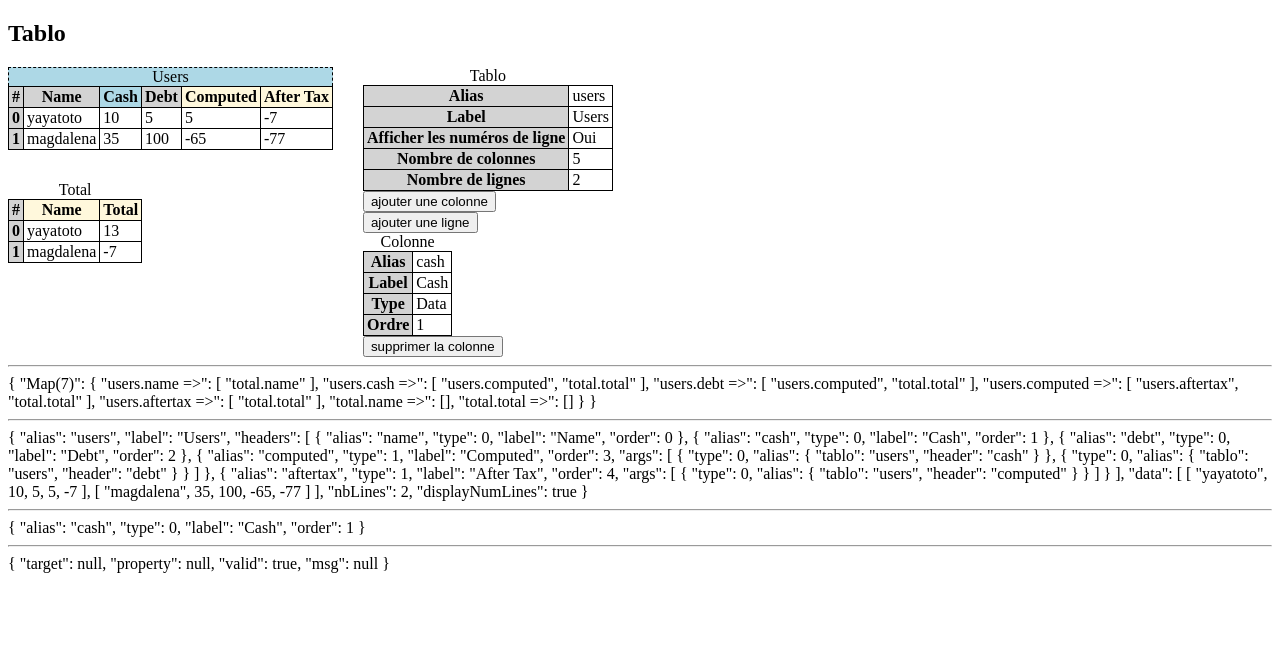
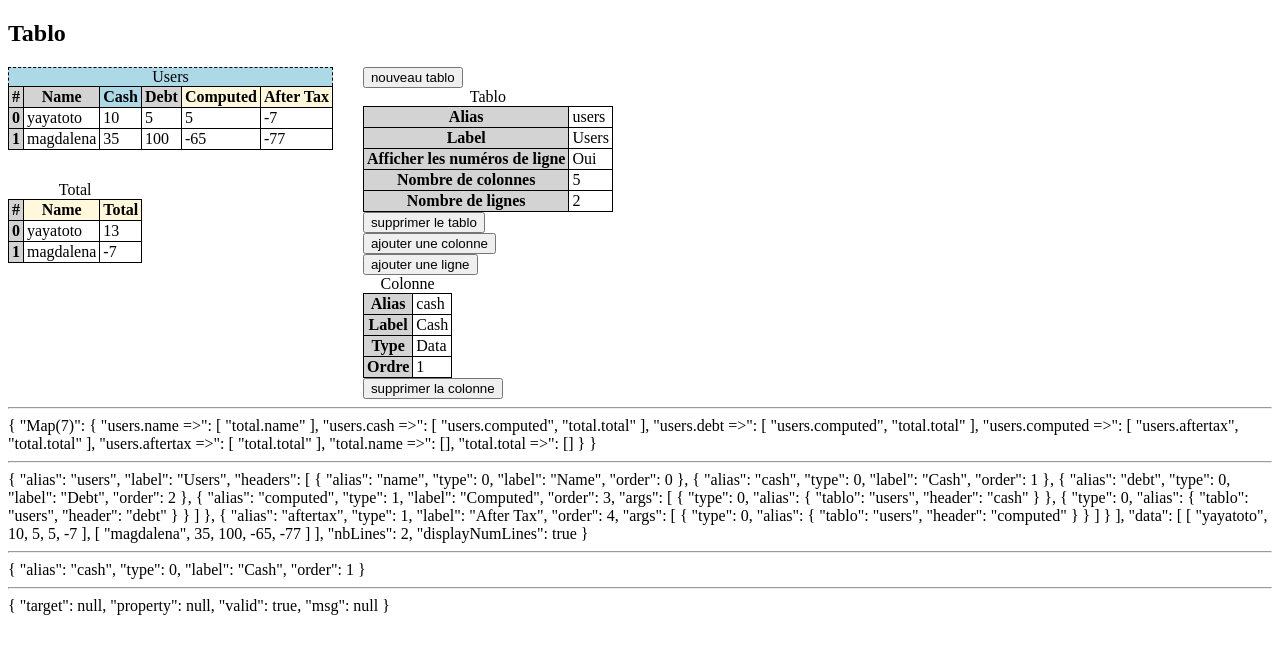
Before and after one commit to buthanoid/tablos, a Vue app: page / in a window 1280 px wide. Both pictures are taken after a click on the element "Cash". Shown: the top 654 px of the page. Built offline with nearby package versions, Linux system fonts and the light colour scheme.

Commit message:
delTablo. readme

```diff
--- a/src/App.vue
+++ b/src/App.vue
@@ -16,6 +16,7 @@
 			></tablo-comp>
 		</div>
 		<div class="column-right" >
+			<button @click="newTablo" >nouveau tablo</button>
 			<tablo-infos
 				v-if="selectedTablo.alias != null"
 				:alias="selectedTablo.alias"
@@ -24,11 +25,12 @@
 				:nb-headers="selectedTablo.headers.length"
 				:nb-lines="selectedTablo.nbLines"
 				:edit="edit"
-				@add-new-header="addNewHeader"
-				@add-new-line="addNewLine"
+				@del-tablo="delTablo"
+				@add-new-header="newHeader"
+				@add-new-line="newLine"
 				@start-edit="startEdit"
-				@change-edit="changeEdit"
-				@submit-edit="submitEdit"
+				@change-edit="changeEditTablo"
+				@submit-edit="submitEditTablo"
 				@cancel-edit="cancelEdit"
 			></tablo-infos>
 			<header-infos
@@ -40,8 +42,8 @@
 				:nb-headers="selectedTablo.headers.length"
 				:edit="edit"
 				@start-edit="startEdit"
-				@change-edit="changeEdit"
-				@submit-edit="submitEdit"
+				@change-edit="changeEditHeader"
+				@submit-edit="submitEditHeader"
 				@cancel-edit="cancelEdit"
 				@delete-header="deleteHeader"
 			></header-infos>
@@ -63,9 +65,9 @@ import TabloInfos from "./components/TabloInfos.vue";
 import HeaderInfos from "./components/HeaderInfos.vue";
 import * as TabLib from "./tablos.js";
 import { validTabloProperty, validHeaderProperty } from "./validators.js";
-const getByAlias = TabLib.getByAlias;
 
 export default {
+	components: { TabloComp, TabloInfos, HeaderInfos },
  	data: function ()	{
 		return {
 			tabenv: TabLib.newTabenv(),
@@ -81,9 +83,21 @@ export default {
 	},
 	created: created,
 	methods: {
-		addNewHeader: function (alias) {
+		newTablo: function () {
+			var i = 0;
+			while (this.tabenv.tablos.has("newtablo" + i)) i++;
+			TabLib.newTablo(this.tabenv, "newtablo" + i, "New Tablo " + i);
+			this.selectTablo("newtablo" + i);
+		},
+		delTablo: function () {
+			TabLib.delTablo(this.tabenv, this.selectedTablo);
+			this.selectNothing();
+		},
+		newHeader: function () {
 			var i = 0 ;
-			while (getByAlias(this.selectedTablo.headers, "newheader" + i)) {
+			while (
+				TabLib.getByAlias(this.selectedTablo.headers, "newheader" + i)
+			){
 				i++;
 			}
 			TabLib.newDataHeader(
@@ -92,14 +106,15 @@ export default {
 			);
 			this.selectHeader(this.selectedTablo.alias, "newheader" + i);
 		},
-		addNewLine: function (alias) {
-			TabLib.addNewLine(this.tabenv, this.tabenv.tablos.get(alias));
+		newLine: function () {
+			TabLib.addNewLine(this.tabenv, this.selectedTablo);
+		},
+		selectNothing: function () {
+			this.selectedTablo = { alias: null };
+			this.selectedHeader = { alias: null };
 		},
 		selectTablo: function (tabloAlias) {
-			if (tabloAlias == this.selectedTablo.alias) {
-				this.selectedTablo = { alias: null };
-				this.selectedHeader = { alias: null };
-			}
+			if (tabloAlias == this.selectedTablo.alias) this.selectNothing();
 			else {
 				this.selectedTablo = this.tabenv.tablos.get(tabloAlias);
 				this.selectedHeader = { alias: null };
@@ -114,7 +129,7 @@ export default {
 			else {
 				this.selectedTablo = this.tabenv.tablos.get(tabloAlias);
 				this.selectedHeader =
-					getByAlias(this.selectedTablo.headers, headerAlias);
+					TabLib.getByAlias(this.selectedTablo.headers, headerAlias);
 			}
 			this.cancelEdit();
 		},
@@ -124,43 +139,10 @@ export default {
 			this.edit.valid = true;
 			this.edit.msg = "";
 		},
-		validEdit: function (newValue) {
-			switch (this.edit.target) {
-				case "header":
-					var res = validHeaderProperty(
-						this.tabenv.tablos,
-						this.selectedTablo, this.selectedHeader,
-						this.edit.property, newValue
-					);
-					this.edit.valid = res.valid;
-					this.edit.msg = res.msg;
-					break;
-				case "tablo":
-					var res = validTabloProperty(
-						this.tabenv, this.selectedTablo,
-						this.edit.property, newValue
-					);
-					this.edit.valid = res.valid;
-					this.edit.msg = res.msg;
-					break;
-				default: console.log("unmanaged target for validEdit");
-			}
-		},
-		changeEdit: function (newValue) {
-			this.validEdit(newValue);
-		},
-		submitEdit: function (newValue) {
-			switch (this.edit.target) {
-				case "header":
-					submitEditHeader.call(this, newValue);
-					break;
-				case "tablo":
-					submitEditTablo.call(this, newValue);
-					break;
-				default: console.log("unmanaged target for submitEdit");
-			}
-			this.cancelEdit();
-		},
+		changeEditTablo: changeEditTablo,
+		changeEditHeader: changeEditHeader,
+		submitEditTablo: submitEditTablo,
+		submitEditHeader: submitEditHeader,
 		cancelEdit: function () {
 			this.edit.target = null;
 			this.edit.property = null;
@@ -195,11 +177,19 @@ export default {
 			});
 			return headersList;
 		}
-	},
-  	components: { TabloComp, TabloInfos, HeaderInfos }
+	}
 };
 
-function submitEditHeader (newValue) {
+function changeEditTablo (newValue) {
+	var res = validTabloProperty(
+		this.tabenv, this.selectedTablo,
+		this.edit.property, newValue
+	);
+	this.edit.valid = res.valid;
+	this.edit.msg = res.msg;
+}
+
+function changeEditHeader (newValue) {
 	var res = validHeaderProperty(
 		this.tabenv.tablos,
 		this.selectedTablo, this.selectedHeader,
@@ -207,51 +197,6 @@ function submitEditHeader (newValue) {
 	);
 	this.edit.valid = res.valid;
 	this.edit.msg = res.msg;
-	if (this.edit.valid) {
-		switch (this.edit.property) {
-			case "alias":
-				TabLib.updHeaderAlias(
-					this.tabenv, this.selectedTablo,
-					this.selectedHeader.alias,
-					newValue
-				);
-				break;
-			case "label":
-				this.selectedHeader.label = newValue;
-				break;
-			case "type":
-				TabLib.updHeaderType (
-					this.tabenv, this.selectedTablo,
-					this.selectedHeader, newValue
-				);
-				break;
-			case "order":
-				TabLib.updHeaderOrder(
-					this.tabenv, this.selectedTablo,
-					this.selectedHeader, newValue
-				);
-				break;
-			case "args":
-				TabLib.updHeaderArgs(
-					this.tabenv, this.selectedTablo,
-					this.selectedHeader, newValue
-				);
-				TabLib.updFuncHeaderCells(
-					this.tabenv, this.selectedTablo, this.selectedHeader
-				);
-				break;
-			case "func":
-				var code = "\"use strict\"; return ( " + newValue + " ); ";
-				var f = new Function(code) ();
-				TabLib.updHeaderFunc(
-					this.tabenv, this.selectedTablo,
-					this.selectedHeader, f
-				);
-				break;
-			default: console.log("unknown property");
-		}
-	}
-	else console.log("unvalid newValue for submitEditHeader : " + newValue);
 }
 
 function submitEditTablo (newValue) {
@@ -261,7 +206,10 @@ function submitEditTablo (newValue) {
 	);
 	this.edit.valid = res.valid;
 	this.edit.msg = res.msg;
-	if (this.edit.valid) {
+	if (! this.edit.valid) {
+		console.log("unvalid newValue for submitEditTablo : " + newValue);
+		return false;
+	}
 	switch (this.edit.property) {
 		case "alias":
 			TabLib.updTabloAlias(this.tabenv, this.selectedTablo, newValue);
@@ -274,8 +222,61 @@ function submitEditTablo (newValue) {
 			break;
 		default: console.log("unknown property");
 	}
+	this.cancelEdit();
+	return true;
 }
-	else console.log("unvalid newValue for submitEditTablo : " + newValue);
+
+function submitEditHeader (newValue) {
+	var res = validHeaderProperty(
+		this.tabenv.tablos,
+		this.selectedTablo, this.selectedHeader,
+		this.edit.property, newValue
+	);
+	this.edit.valid = res.valid;
+	this.edit.msg = res.msg;
+	if (! this.edit.valid) {
+		console.log("unvalid newValue for submitEditHeader : " + newValue);
+		return false;
+	}
+	switch (this.edit.property) {
+		case "alias":
+			TabLib.updHeaderAlias(
+				this.tabenv, this.selectedTablo,
+				this.selectedHeader.alias, newValue
+			);
+			break;
+		case "label":
+			this.selectedHeader.label = newValue;
+			break;
+		case "type":
+			TabLib.updHeaderType (
+				this.tabenv, this.selectedTablo, this.selectedHeader, newValue
+			);
+			break;
+		case "order":
+			TabLib.updHeaderOrder(
+				this.tabenv, this.selectedTablo, this.selectedHeader, newValue
+			);
+			break;
+		case "args":
+			TabLib.updHeaderArgs(
+				this.tabenv, this.selectedTablo, this.selectedHeader, newValue
+			);
+			TabLib.updFuncHeaderCells(
+				this.tabenv, this.selectedTablo, this.selectedHeader
+			);
+			break;
+		case "func":
+			var code = "\"use strict\"; return (" + newValue + ");";
+			var f = new Function(code) ();
+			TabLib.updHeaderFunc(
+				this.tabenv, this.selectedTablo, this.selectedHeader, f
+			);
+			break;
+		default: console.log("unknown property");
+	}
+	this.cancelEdit();
+	return true;
 }
 
 function created () {
--- a/src/components/TabloInfos.vue
+++ b/src/components/TabloInfos.vue
@@ -72,18 +72,15 @@
 			<span v-if="edit.msg" >{{edit.msg}}</span>
 		</p>
 	</div>
-	<button @click="$emit('addNewHeader', alias)" >
-		<span>ajouter une colonne</span>
-	</button> <br />
-	<button @click="$emit('addNewLine', alias)" >
-		<span>ajouter une ligne</span>
-	</button>
+	<button @click="delTablo" >supprimer le tablo</button> <br />
+	<button @click="addNewHeader" >ajouter une colonne</button> <br />
+	<button @click="addNewLine" >ajouter une ligne</button>
 </template>
 
 <script>
 export default {
 	emits: [
-		"addNewHeader", "addNewLine",
+		"delTablo", "addNewHeader", "addNewLine",
 		"startEdit", "changeEdit", "submitEdit", "cancelEdit"
 	],
 	props: [
@@ -111,13 +108,12 @@ export default {
 			this.editForm = this.$props[property];
 			this.$emit("startEdit", "tablo", property);
 		},
-		changeEdit: function () {
-			this.$emit("changeEdit", this.editForm);
-		},
-		submitEdit: function () {
-			this.$emit("submitEdit", this.editForm) ;
-		},
-		cancelEdit: function () { this.$emit("cancelEdit") }
+		changeEdit: function () { this.$emit("changeEdit", this.editForm) },
+		submitEdit: function () { this.$emit("submitEdit", this.editForm) },
+		cancelEdit: function () { this.$emit("cancelEdit") },
+		delTablo: function () { this.$emit("delTablo") },
+		addNewHeader: function () { this.$emit("addNewHeader") },
+		addNewLine: function () { this.$emit("addNewLine") }
 	},
 	computed: {
 		isEdited: function () { return this.edit.target == "tablo" ; },
--- a/src/tablos.js
+++ b/src/tablos.js
@@ -10,6 +10,7 @@ export {
 	TABTYPEARG,
 	newTabenv,
 	newTablo,
+	delTablo,
 	newDataHeader,
 	newFuncHeader,
 	delHeader,
@@ -64,6 +65,24 @@ function newTablo (tabenv, alias, label) {
 	return tablo;
 }
 
+function delTablo (tabenv, tablo) {
+
+	if (! tabenv.tablos.has(tablo.alias)) {
+		console.log("cannot find in the tabenv : tablo " + tablo.alias);
+		return false;
+	}
+
+	// delete headers (this will delete follows too)
+	// we first get the aliases because delHeader change
+	// tablo.headers length, so a tablo.headers.forEach won't work
+	var headersAliases = tablo.headers.map(function (h) { return h.alias });
+	headersAliases.forEach(function(ha) { delHeader(tabenv, tablo, ha) });
+
+	tabenv.tablos.delete(tablo.alias)
+
+	return true;
+}
+
 function newHeader (tabenv, tablo, alias, type, label) {
 	if (getByAlias(tablo.headers, alias)) {
 		console.log("already existing alias");
@@ -102,6 +121,10 @@ function newFuncHeader (tabenv, tablo, alias, label, args, func) {
 
 function delHeader (tabenv, tablo, alias) {
 	var header = getByAlias(tablo.headers, alias);
+	var headerFullAlias = aliasesToStr(tablo.alias, header.alias);
+
+	// delete follows by setting no arguments
+	updHeaderArgs(tabenv, tablo, header, []);
 
 	// delete data
 	for (var numLine = 0; numLine < tablo.nbLines ; numLine ++) {
@@ -115,19 +138,6 @@ function delHeader (tabenv, tablo, alias) {
 	for (var i = 0; i < tablo.headers.length; i ++) {
 		tablo.headers[i].order = i ;
 	}
-
-	var fullalias = aliasesToStr(tablo.alias, header.alias);
-	var followers = tabenv.follows.get(fullalias);
-
-	// delete follows
-	//tabenv.follows.delete(fullalias);
-	tabenv.follows.forEach(function (value, key) {
-		if (value.includes(fullalias)) {
-			tabenv.follows.set(key, value.filter(function (follow) {
-				return follow != fullalias;
-			}));
-		}
-	});
 
 	// set to null : args which were pointing to the deleted header
 	/*followers.forEach(function (follower) {
```
Also changed, not shown: 1 other file (tests, documents, lock files or other folders). Lines whose indentation alone changed are shown as unchanged.
